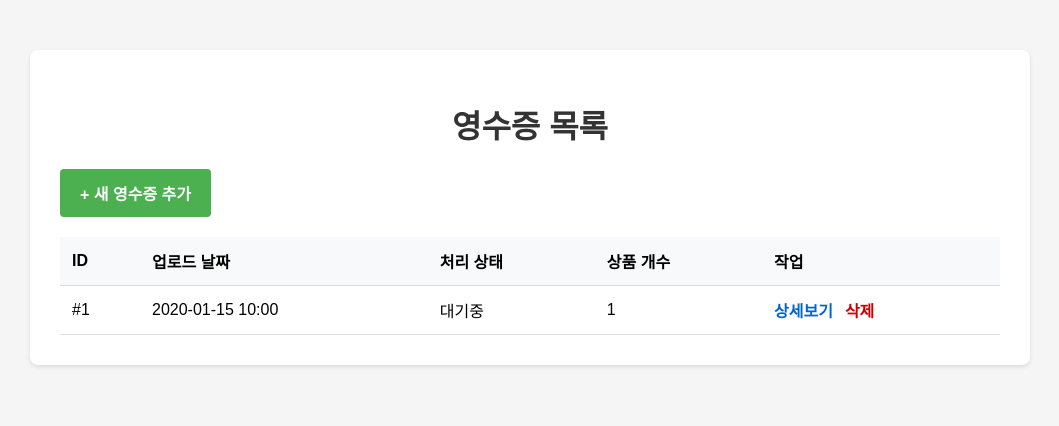
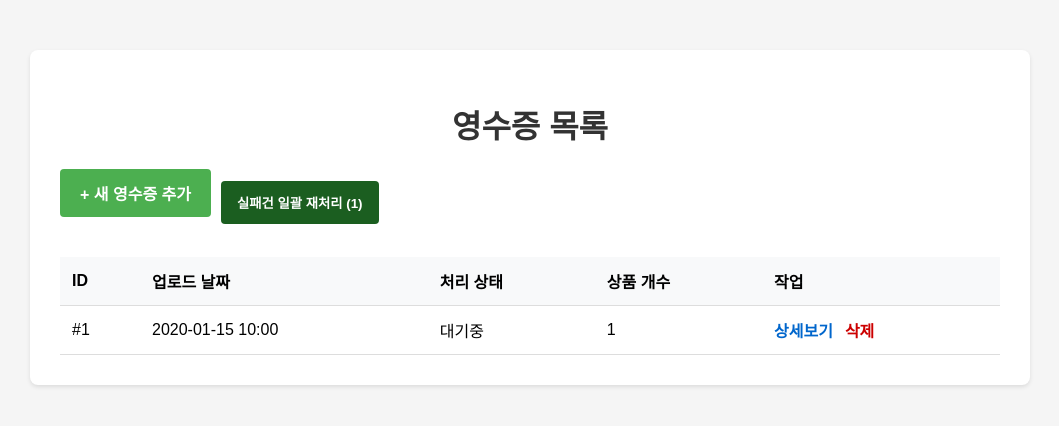
Before and after one commit to Kang9805/RECAP, a Django app: template scanner/templates/scanner/receipt_list.html in a window 1280 px wide. Shown: the top 426 px of the page, without its empty margins (110-1169 px from the left). Run offline with Django 5.2, Linux system fonts and the light colour scheme; tables that the repository leaves empty hold one stand-in row (values such as "Sample post"); the template is opened without the code that fills it: values that come from a table or form of the project are taken from there, most other values are stand-ins (such as "Sample title", 1, 10 or a date in 2020); parts of the project's set-up code (start-up, migrations or seed data) failed here and were passed over.

Commit message:
feat: 실패건 일괄 재처리 추가

```diff
--- a/config/urls.py
+++ b/config/urls.py
@@ -24,6 +24,7 @@ from scanner.views import (
     ReceiptDetailView,
     receipt_delete_view,
     receipt_retry_view,
+    receipt_retry_failed_all_view,
     receipt_item_create_view,
     receipt_item_update_view,
     receipt_item_delete_view,
@@ -36,6 +37,7 @@ urlpatterns = [
     path('receipts/<int:pk>/', ReceiptDetailView.as_view(), name='receipt-detail'),
     path('receipts/<int:pk>/delete/', receipt_delete_view, name='receipt-delete'),
     path('receipts/<int:pk>/retry/', receipt_retry_view, name='receipt-retry'),
+    path('receipts/retry-failed-all/', receipt_retry_failed_all_view, name='receipt-retry-failed-all'),
     path('receipts/<int:receipt_pk>/items/create/', receipt_item_create_view, name='receipt-item-create'),
     path('receipts/<int:receipt_pk>/items/<int:item_pk>/update/', receipt_item_update_view, name='receipt-item-update'),
     path('receipts/<int:receipt_pk>/items/<int:item_pk>/delete/', receipt_item_delete_view, name='receipt-item-delete'),
--- a/scanner/templates/scanner/receipt_list.html
+++ b/scanner/templates/scanner/receipt_list.html
@@ -34,6 +34,27 @@
         }
         .btn-upload:hover {
             background-color: #45a049;
+        }
+        .toolbar {
+            display: flex;
+            gap: 10px;
+            align-items: center;
+            margin-bottom: 20px;
+        }
+        .bulk-retry-form {
+            margin: 0;
+        }
+        .btn-bulk-retry {
+            border: none;
+            border-radius: 4px;
+            background-color: #1b5e20;
+            color: white;
+            font-weight: bold;
+            padding: 12px 16px;
+            cursor: pointer;
+        }
+        .btn-bulk-retry:hover {
+            background-color: #154a19;
         }
         table {
             width: 100%;
@@ -105,7 +126,15 @@
     <div class="container">
         <h1>영수증 목록</h1>
 
-        <a href="{% url 'receipt-upload' %}" class="btn-upload">+ 새 영수증 추가</a>
+        <div class="toolbar">
+            <a href="{% url 'receipt-upload' %}" class="btn-upload">+ 새 영수증 추가</a>
+            {% if failed_count %}
+            <form method="post" action="{% url 'receipt-retry-failed-all' %}" class="bulk-retry-form" onsubmit="return confirm('실패한 영수증 {{ failed_count }}건을 재처리할까요?');">
+                {% csrf_token %}
+                <button type="submit" class="btn-bulk-retry">실패건 일괄 재처리 ({{ failed_count }})</button>
+            </form>
+            {% endif %}
+        </div>
 
         {% if receipts %}
         <table>
```
Also changed, not shown: scanner/views.py (+24 -0 lines).
